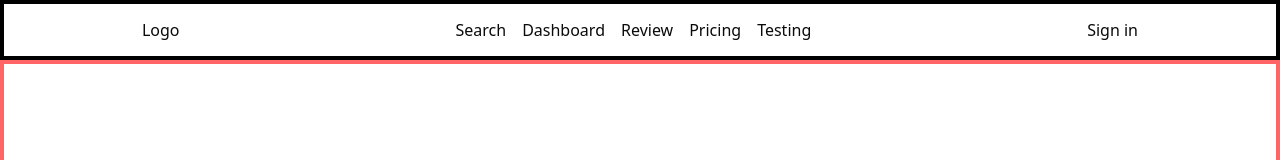
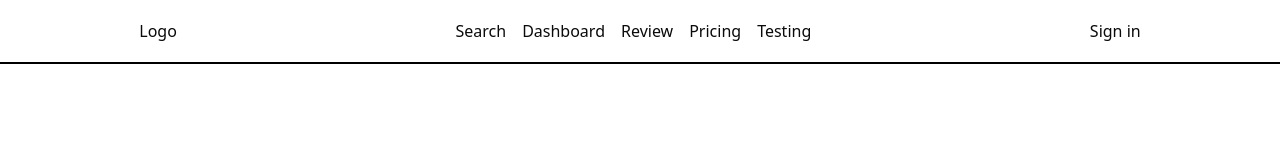
Before and after one commit to kevthefoo/VocabLake, a Next.js app: page /review in a window 1280 px wide. Shown: the top 160 px of the page. Built offline with nearby package versions, Linux system fonts and the light colour scheme; no server answers.

Commit message:
Refactor vocab addition logic to prevent duplicates and enhance error handling; update UI components for consistency

```diff
--- a/app/(Home)/Hero/Hero.js
+++ b/app/(Home)/Hero/Hero.js
@@ -43,8 +43,7 @@ const Hero = () => {
     const term = vocabData.vocabulary;
     const descriptions = vocabData.descriptions;
 
-    const response = await addVocab(user_id, term, descriptions);
-    console.log(response);
+    await addVocab(user_id, term, descriptions);
   };
 
   const playPronunceHandler = async () => {
@@ -62,7 +61,7 @@ const Hero = () => {
   }
 
   return (
-    <section className="flex h-full flex-col items-center justify-center border-4 border-red-400">
+    <section className="flex h-full flex-col items-center justify-center">
       {vocabData && (
         <div className="mb-8 w-full max-w-md rounded bg-white p-4 shadow">
           <div className="mb-2 flex items-center justify-between">
--- a/app/layout.js
+++ b/app/layout.js
@@ -34,8 +34,8 @@ export default function RootLayout({ children }) {
         <body
           className={`${geistSans.variable} ${geistMono.variable} flex h-screen flex-col antialiased`}
         >
-          <Toaster richColors visibleToasts={1}/>
-          <header className="flex h-16 w-full items-center justify-around border-4 border-black">
+          <Toaster richColors visibleToasts={1} />
+          <header>
             <Navbar />
           </header>
           <main className="h-full">{children}</main>
--- a/app/review/page.js
+++ b/app/review/page.js
@@ -29,7 +29,7 @@ const Page = () => {
     playPronunce(term);
   };
   return (
-    <section className="flex h-full flex-col items-center justify-center border-4 border-red-400">
+    <section className="flex h-full flex-col items-center justify-center">
       <div>
         {vocabData && vocabData[currentIndex] && (
           <div className="mb-8 w-full max-w-md rounded bg-white p-4 shadow">
--- a/app/test/page.js
+++ b/app/test/page.js
@@ -29,7 +29,7 @@ const page = () => {
     playPronunce("Fuck you");
   };
   return (
-    <div className="flex h-full items-center justify-center gap-1 border-4 border-red-400">
+    <div className="flex h-full items-center justify-center gap-1">
       <div
         className="cursor-pointer border-2 border-black p-2"
         onClick={queryVocabHandler}
--- a/components/Navbar/Navbar.js
+++ b/components/Navbar/Navbar.js
@@ -18,7 +18,7 @@ const Navbar = () => {
   }
 
   return (
-    <>
+    <div className="flex h-16 w-full items-center justify-around border-b-2 border-black">
       <div>Logo</div>
       <nav>
         <ul className="flex gap-4">
@@ -50,7 +50,7 @@ const Navbar = () => {
           ></UserButton>
         </SignedIn>
       </div>
-    </>
+    </div>
   );
 };
 
--- a/lib/addVocab.js
+++ b/lib/addVocab.js
@@ -10,7 +10,7 @@ const addVocab = async (user_id, term, descriptions) => {
     .eq("term", term)
     .limit(1);
 
-  if (data) {
+  if (data.length === 1) {
     toast.error("You have already added this vocab.");
     return;
   }
@@ -26,6 +26,7 @@ const addVocab = async (user_id, term, descriptions) => {
   if (response.status === 201) {
     toast.success("Vocabs has been Added");
   } else {
+    console.log(response.error)
     toast.error("Something went wrong...");
   }
 };
```
Also changed, not shown: z-to_do.txt.
